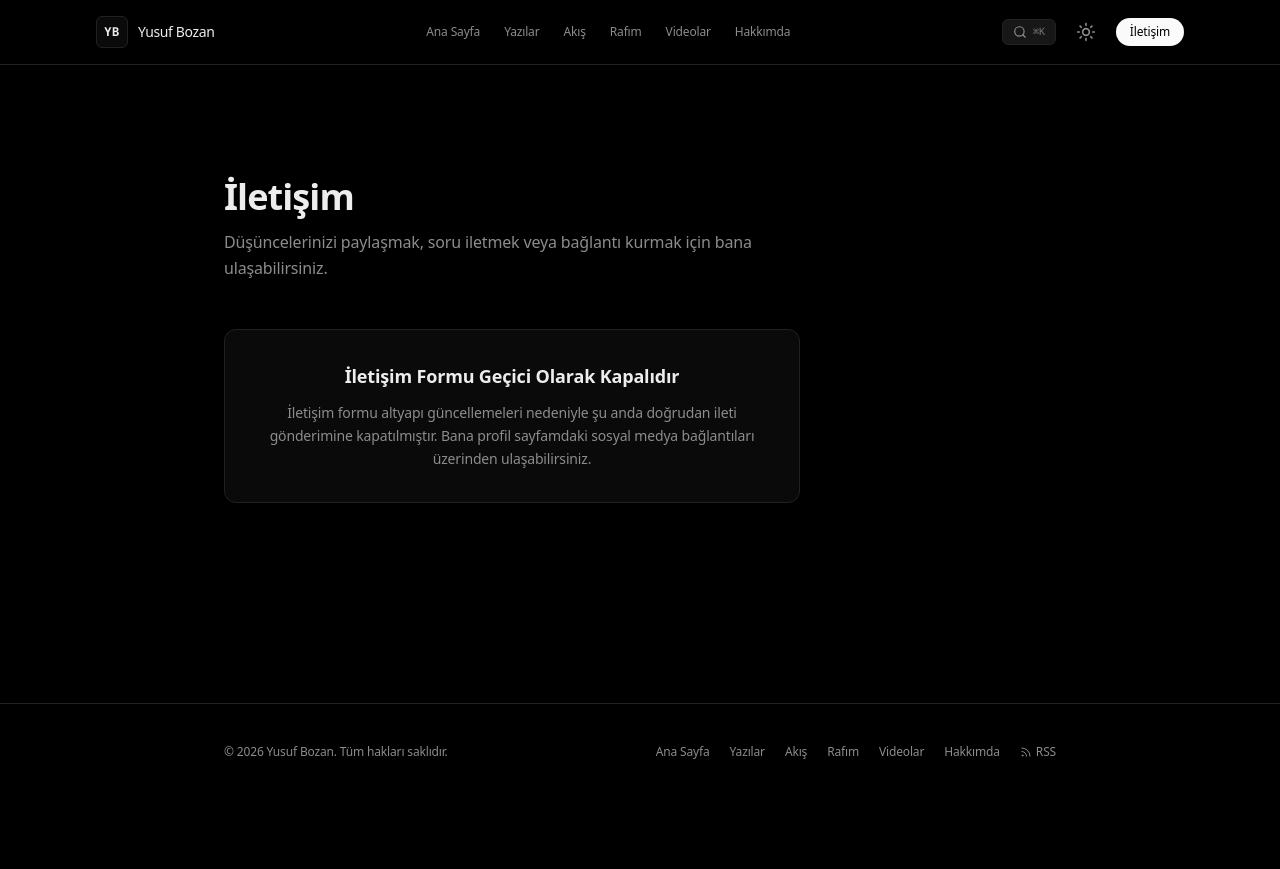
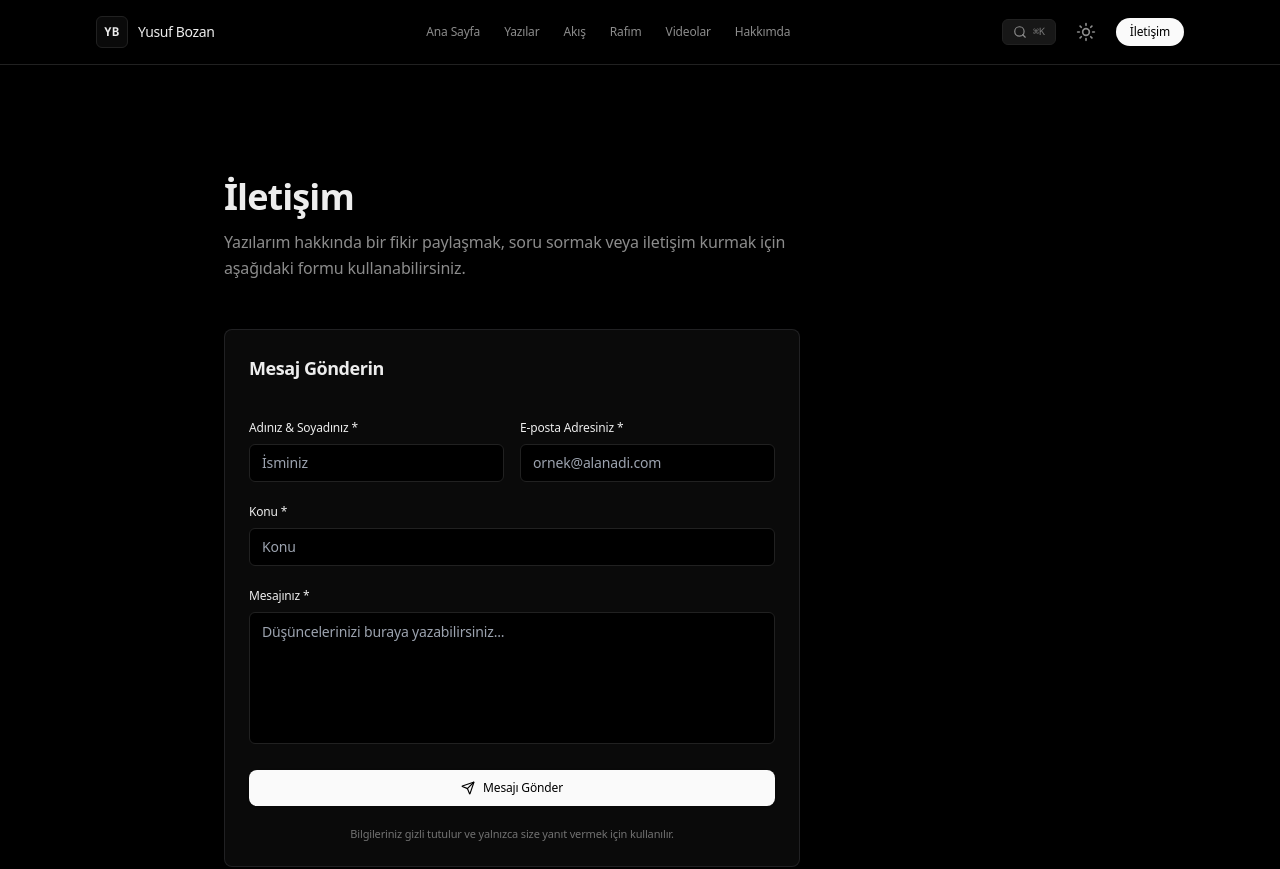
Before and after one commit to yusufbozan1901-creator/kisisel-site, a Next.js app: page /contact in a window 1280 px wide. Shown: the top 869 px of the page. Before the commit the page ends 800 px from the top, so only its background shows below. Built offline with nearby package versions, Linux system fonts and the light colour scheme.

Commit message:
feat(contact): activate visible contact form with client-side Web3Forms integration

```diff
--- a/src/app/contact/page.tsx
+++ b/src/app/contact/page.tsx
@@ -1,8 +1,6 @@
 import type { Metadata } from 'next';
 import { Container } from '@/components/ui/container';
-// NOTE: İletişim formu geçici olarak devre dışı bırakılmıştır.
-// Form bileşeni ve Web3Forms gönderim mantığı silinmemiştir; reactivate edilmek üzere saklanmaktadır.
-// import { ContactForm } from '@/components/forms/contact-form';
+import { ContactForm } from '@/components/forms/contact-form';
 import { SITE_CONFIG } from '@/config/site';
 
 export const metadata: Metadata = {
@@ -40,26 +38,13 @@ export default function ContactPage() {
             İletişim
           </h1>
           <p className="text-muted-foreground text-base leading-relaxed">
-            Düşüncelerinizi paylaşmak, soru iletmek veya bağlantı kurmak için bana ulaşabilirsiniz.
+            Yazılarım hakkında bir fikir paylaşmak, soru sormak veya iletişim kurmak için aşağıdaki formu kullanabilirsiniz.
           </p>
         </div>
 
-        {/* Temporary Deactivation Notice (Form is kept in code, hidden on UI) */}
+        {/* Secure Form */}
         <div className="max-w-xl">
-          <div className="rounded-xl border border-border bg-card p-6 sm:p-8 text-center space-y-3 shadow-sm">
-            <h2 className="font-semibold text-foreground text-base sm:text-lg">
-              İletişim Formu Geçici Olarak Kapalıdır
-            </h2>
-            <p className="text-sm text-muted-foreground leading-relaxed">
-              İletişim formu altyapı güncellemeleri nedeniyle şu anda doğrudan ileti gönderimine kapatılmıştır.
-              Bana profil sayfamdaki sosyal medya bağlantıları üzerinden ulaşabilirsiniz.
-            </p>
-          </div>
-          {/*
-            Geliştirici Notu:
-            Formu tekrar aktif etmek için yukarıdaki bildirim kutusu yerine
-            `<ContactForm />` bileşenini geri açınız.
-          */}
+          <ContactForm />
         </div>
       </Container>
     </div>
--- a/src/components/forms/contact-form.tsx
+++ b/src/components/forms/contact-form.tsx
@@ -1,9 +1,8 @@
 /**
  * ContactForm Bileşeni
  *
- * DURUM: Şimdilik sitede geçici olarak gizlenmiştir (/contact sayfasında devre dışı bırakılmıştır).
- * KOD SİLİNMEMİŞTİR: Zod doğrulama şeması, honeypot (`website`/`botcheck`) bot koruması ve
- * Web3Forms doğrudan istemci gönderim mimarisi tam ve işlevsel olarak saklanmaktadır.
+ * Zod doğrulama şeması, honeypot (`website`/`botcheck`) bot koruması ve
+ * Web3Forms doğrudan istemci gönderim mimarisi ile korunan iletişim formu.
  */
 'use client';
 
```
Also changed, not shown: 1 other file (tests, documents, lock files or other folders).
